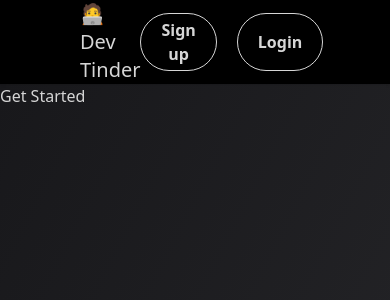
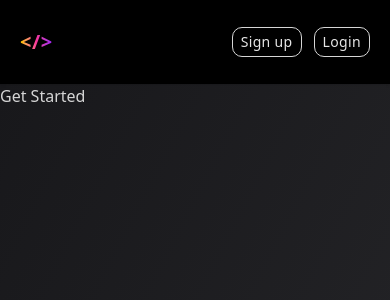
Before and after one commit to opdsbanasya/devBandhan, a React (Vite) app in the folder frontend/: page /get-started in a window 390 px wide. Shown: the top 300 px of the page. Built offline with nearby package versions, Linux system fonts and the light colour scheme; no server answers.

Commit message:
responsive to Navbar

```diff
--- /dev/null
+++ b/frontend/src/Components/magicui/shiny-button.jsx
@@ -0,0 +1,64 @@
+"use client";
+import { cn } from "@/lib/utils";
+import { motion } from "motion/react";
+import React from "react";
+
+const animationProps = {
+  initial: { "--x": "100%", scale: 0.8 },
+  animate: { "--x": "-100%", scale: 1 },
+  whileTap: { scale: 0.95 },
+
+  transition: {
+    repeat: Infinity,
+    repeatType: "loop",
+    repeatDelay: 1,
+    type: "spring",
+    stiffness: 20,
+    damping: 15,
+    mass: 2,
+    scale: {
+      type: "spring",
+      stiffness: 200,
+      damping: 5,
+      mass: 0.5,
+    },
+  },
+};
+
+export const ShinyButton = React.forwardRef(
+  ({ children, className, ...props }, ref) => {
+    return (
+      <motion.button
+        ref={ref}
+        className={cn(
+          "relative cursor-pointer rounded-lg px-2 md:px-4 py-1 md:py-2 font-medium backdrop-blur-xl border transition-shadow duration-300 ease-in-out hover:shadow dark:bg-[radial-gradient(circle_at_50%_0%,var(--primary)/10%_0%,transparent_60%)] dark:hover:shadow-[0_0_20px_var(--primary)/10%]",
+          className
+        )}
+        {...animationProps}
+        {...props}
+      >
+        <span
+          className="relative block size-full text-sm tracking-wide text-[rgb(255,255,255,90%)] dark:font-light dark:text-[rgb(255,255,255,90%)]"
+          style={{
+            maskImage:
+              "linear-gradient(-75deg,var(--primary) calc(var(--x) + 20%),transparent calc(var(--x) + 30%),var(--primary) calc(var(--x) + 100%))",
+          }}
+        >
+          {children}
+        </span>
+        <span
+          style={{
+            mask: "linear-gradient(rgb(0,0,0), rgb(0,0,0)) content-box exclude,linear-gradient(rgb(0,0,0), rgb(0,0,0))",
+            WebkitMask:
+              "linear-gradient(rgb(0,0,0), rgb(0,0,0)) content-box exclude,linear-gradient(rgb(0,0,0), rgb(0,0,0))",
+            backgroundImage:
+              "linear-gradient(-75deg,var(--primary)/10% calc(var(--x)+20%),var(--primary)/50% calc(var(--x)+25%),var(--primary)/10% calc(var(--x)+100%))",
+          }}
+          className="absolute inset-0 z-10 block rounded-[inherit] p-px"
+        />
+      </motion.button>
+    );
+  }
+);
+
+ShinyButton.displayName = "ShinyButton";
--- a/frontend/src/Components/ui/Navbar.jsx
+++ b/frontend/src/Components/ui/Navbar.jsx
@@ -6,6 +6,7 @@ import React from "react";
 import { useDispatch, useSelector } from "react-redux";
 import { Link, useNavigate } from "react-router-dom";
 import { TypingAnimation } from "../magicui/typing-animation";
+import { ShinyButton } from "../magicui/shiny-button";
 
 const Navbar = () => {
   const user = useSelector((store) => store.user);
@@ -13,11 +14,7 @@ const Navbar = () => {
   const navigate = useNavigate();
 
   const handleLogout = async () => {
-    await axios.post(
-      BASE_URL + "/logout",
-      {},
-      { withCredentials: true }
-    );
+    await axios.post(BASE_URL + "/logout", {}, { withCredentials: true });
     dispatch(removeUser());
     dispatch(removeFeedData());
     navigate("/login");
@@ -26,35 +23,44 @@ const Navbar = () => {
   return (
     <div
       data-theme="black"
-      className="navbar shadow-sm px-20 bg-base-100 h-[10vh]"
+      className="navbar shadow-sm px-5 md:px-10 lg::px-20 bg-base-100 h-[10vh]"
     >
       <div className="flex-1">
-        <Link to={"/"} className=" text-xl">
-          🧑‍💻 Dev Tinder
+        <Link to={"/"} className="">
+          <h1 class="text-xl md:text-3xl font-extrabold text-white tracking-wide animate-fade-in flex items-center gap-2">
+            <span class="bg-gradient-to-r from-yellow-400 via-pink-500 to-purple-600 bg-clip-text text-transparent">
+              &lt;/&gt;
+            </span>
+            <span class="hidden md:block bg-gradient-to-r from-yellow-400 via-pink-500 to-purple-600 bg-clip-text text-transparent">
+              DevBandhan
+            </span>
+          </h1>
         </Link>
       </div>
       <div className="flex gap-10">
         {!user && (
-          <div className="flex item-center gap-5">
-            <button className="px-5 py-1 font-semibold rounded-full cursor-pointer border hover:bg-green-100 hover:text-green-500 transition-all duration-500">
+          <div className="flex item-center gap-3 md:gap-5">
+            <ShinyButton className="">
               <Link to={"/signup"}>Sign up</Link>
-            </button>
-            <button className="px-5 py-1 font-semibold rounded-full cursor-pointer border hover:bg-blue-100 hover:text-blue-500 transition-all duration-500">
+            </ShinyButton>
+            <ShinyButton className="">
               <Link to={"/login"}>Login</Link>
-            </button>
+            </ShinyButton>
           </div>
         )}
         {user && (
           <div className="dropdown dropdown-end flex gap-5">
             <div className="flex items-center">
-              <div className="flex items-center gap-2">Welcome, <TypingAnimation>{user?.firstName}</TypingAnimation></div>
+              <div className="flex items-center gap-2">
+                Welcome, <TypingAnimation>{user?.firstName}</TypingAnimation>
+              </div>
             </div>
             <div
               tabIndex={0}
               role="button"
               className="btn btn-ghost btn-circle avatar"
             >
-              <div className="w-10 rounded-full">
+              <div className="w-10 rounded-full border-2 border-blue-500">
                 <img
                   alt="Tailwind CSS Navbar component"
                   src={user?.profilePhoto}
@@ -66,16 +72,22 @@ const Navbar = () => {
               className="menu menu-sm dropdown-content bg-base-100 rounded-box z-1 mt-14 w-52 p-2 shadow-xl shadow-zinc-900"
             >
               <li>
-                <Link to={`/profile/${user._id}`} className="justify-between text-[14px]">
+                <Link
+                  to={`/profile/${user._id}`}
+                  className="justify-between text-[14px]"
+                >
                   Profile
-                  <span className="badge">New</span>
                 </Link>
               </li>
               <li>
-                <Link to={"/upgrade"} className="text-[14px]">Upgrade</Link>
+                <Link to={"/upgrade"} className="text-[14px]">
+                  Upgrade
+                </Link>
               </li>
               <li>
-                <Link to={"/settings"} className="text-[14px]">Settings</Link>
+                <Link to={"/settings"} className="text-[14px]">
+                  Settings
+                </Link>
               </li>
               <li>
                 <p className="text-[14px]" onClick={handleLogout}>
```
